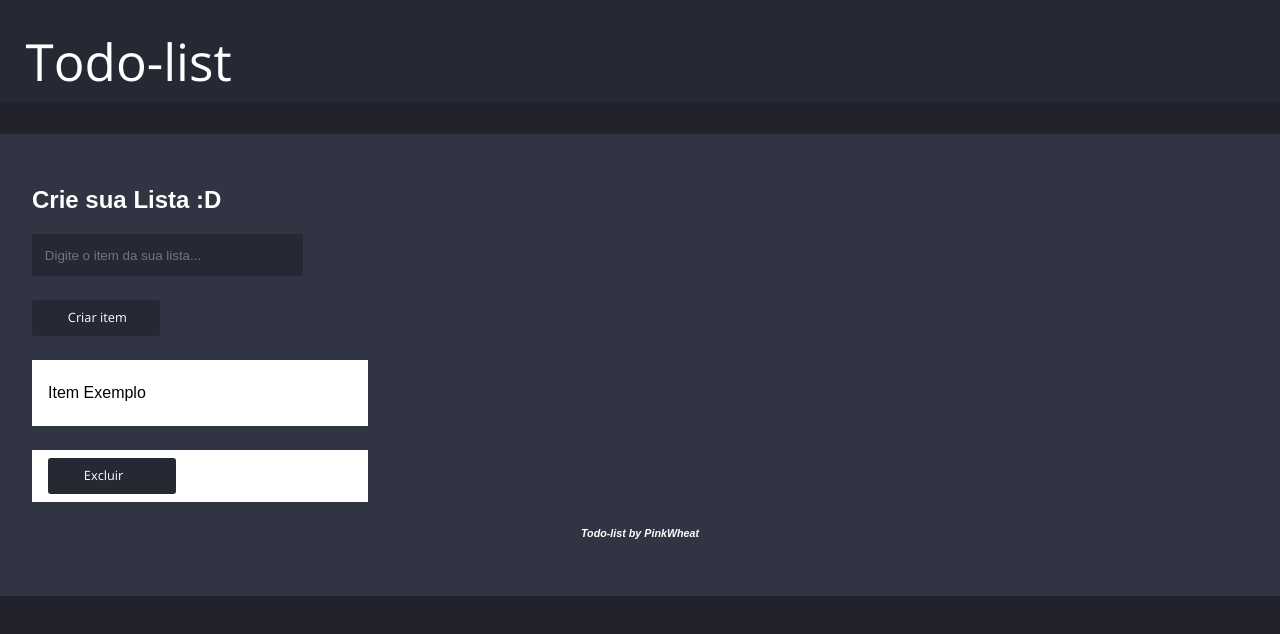
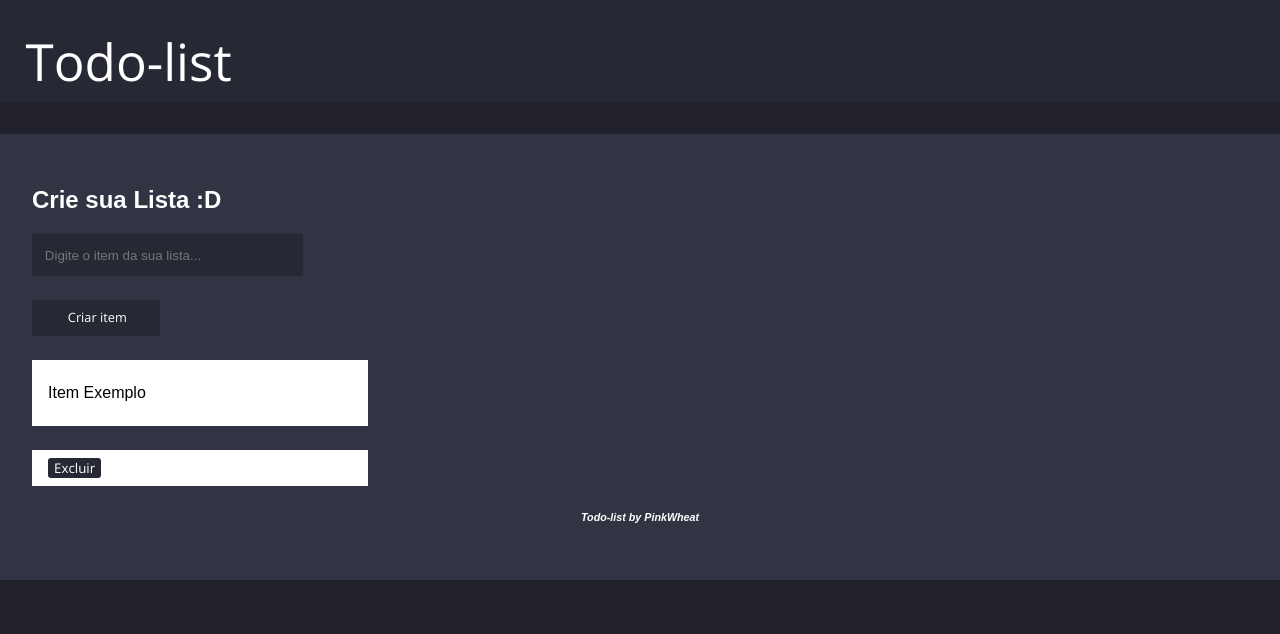
Before and after one commit to thepinkwheat/Projetos_Javascript, a plain HTML site: page todo-list/index.html in a window 1280 px wide. Both pictures are taken after a click on the button "Criar item". Drawn offline with nearby package versions, Linux system fonts and the light colour scheme.

Commit message:
Todo-list finalizado

```diff
--- a/todo-list/css/style.css
+++ b/todo-list/css/style.css
@@ -35,6 +35,17 @@ body{
     cursor: pointer;
     display:flex;
     border-radius: 3px;
+}
+
+
+.delete{
+    border: none;
+    font-family: 'Open Sans';
+    background-color:#262833;
+    color: white;
+    cursor: pointer;
+    border-radius: 3px;
+    margin-right:10%;
 }
 
 .subtitle{
@@ -103,6 +114,7 @@ a:hover{
     width: 20em;
     background-color:white;
     color: black;
+    display: flex;
     margin-top: 1.5em;
     padding-left:1em;
     padding-top: 1vh;
--- a/todo-list/js/script.js
+++ b/todo-list/js/script.js
@@ -1,6 +1,7 @@
 const btn_createItem = window.document.getElementById('create-item')
 const itemList = window.document.getElementById('list')
 let itemValue = window.document.getElementById('itemValue')
+let btnDelete = window.document.getElementsByClassName('delete')
 
 btn_createItem.addEventListener('click', createItem)
 
@@ -10,10 +11,8 @@ function createItem(){
     let textItem = document.createTextNode(itemValue.value)
 
     btnItem.innerText = 'Excluir'
-    btnItem.className = 'btn'
+    btnItem.className = 'delete'
     item.className = "item-list"
-
-
 
     item.appendChild(btnItem)
     item.appendChild(textItem)
@@ -21,4 +20,23 @@ function createItem(){
     console.log(item)
 
     itemList.appendChild(item)
+    buttonDeleteFunction()
 }
+
+function deleteItem(){
+    this.parentElement.remove() //this representa o botão
+    console.log(this)
+}
+
+function buttonDeleteFunction(){
+    for (let i = 0; i <= btnDelete.length; i++) {
+
+        btnDelete[i].addEventListener("click", deleteItem)
+
+    }
+}
+
+//this é usado quando a função é criada para trabalhar
+//com um valor especificado em outro local
+//, nesse caso, chamamos a função para trabalhar
+//com o valor do botão dentro do laço de repetição.
```
